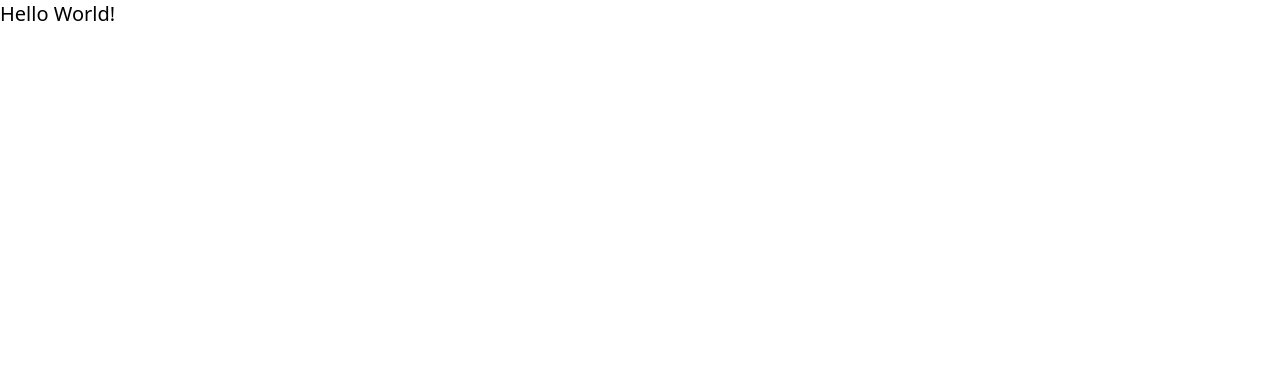
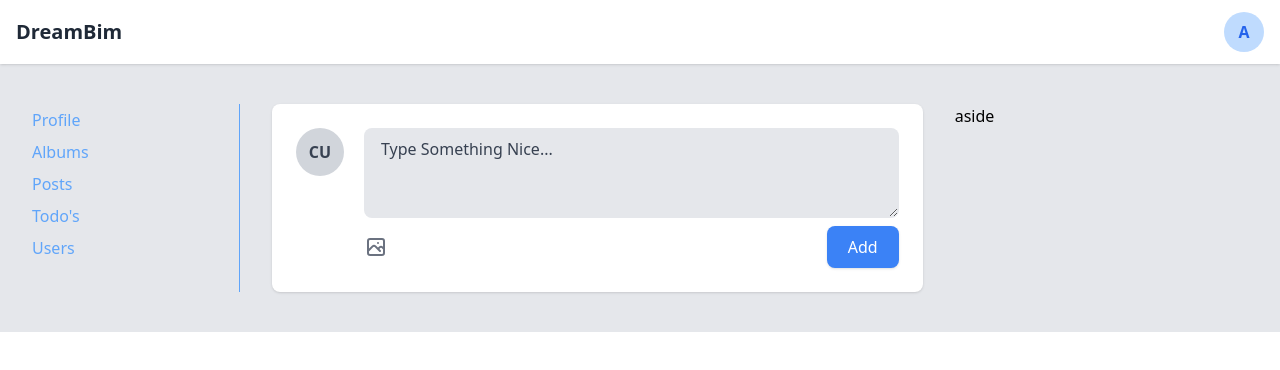
Before and after one commit to sezardino/nextjs-fundamentals, a Next.js app: page / in a window 1280 px wide. Shown: the top 370 px of the page. Built offline with nearby package versions, Linux system fonts and the light colour scheme.

Commit message:
add form

```diff
--- a/components/blocks/Header.tsx
+++ b/components/blocks/Header.tsx
@@ -1,3 +1,4 @@
+import { Link } from "@/types";
 import { useState } from "react";
 
 export const Header = () => {
@@ -5,7 +6,7 @@ export const Header = () => {
 
   const toggleDropdown = () => setDropDownOpen(!dropDownOpen);
 
-  const dropDownLinks = [
+  const dropDownLinks: Link[] = [
     { href: "#", text: "Edit Profile" },
     { href: "#", text: "Account Settings" },
     { href: "#", text: "Sign Out" },
--- a/components/blocks/Layout.tsx
+++ b/components/blocks/Layout.tsx
@@ -1,4 +1,5 @@
-import { Header } from "./Header";
+import { Header } from "@/components";
+import { Navigation } from "./Navigation";
 
 interface Props extends React.HTMLProps<HTMLDivElement> {}
 
@@ -9,9 +10,9 @@ export const Layout: React.FC<Props> = (props) => {
     <div className="antialiased sans-serif bg-gray-200">
       <Header />
       <div className="container mx-auto px-4 py-10">
-        <div className="md:flex justify-between">
-          {children}
-          <div className="md:w-1/3 lg:px-4">aside</div>
+        <div className="grid md:grid-cols-5 gap-8">
+          <Navigation className="hidden md:block" />
+          <div className="md:col-span-4 md:col-start-2">{children}</div>
         </div>
       </div>
     </div>
--- /dev/null
+++ b/components/blocks/Navigation.tsx
@@ -0,0 +1,27 @@
+import { Link } from "@/types";
+
+interface Props extends React.HTMLProps<HTMLUListElement> {}
+
+export const Navigation: React.FC<Props> = (props) => {
+  const navList: Link[] = [
+    { href: "#", text: "Profile" },
+    { href: "#", text: "Albums" },
+    { href: "#", text: "Posts" },
+    { href: "#", text: "Todo's" },
+    { href: "#", text: "Users" },
+  ];
+
+  return (
+    <ul
+      className={`relative after:w-px after:h-full after:absolute after:top-0 after:right-0 after:bg-blue-400 ${props.className}`}
+    >
+      {navList.map((link, index) => (
+        <li key={`${link.href}-${index}`}>
+          <a href={link.href} className="text-blue-400 px-4 py-1 inline-block">
+            {link.text}
+          </a>
+        </li>
+      ))}
+    </ul>
+  );
+};
--- /dev/null
+++ b/components/blocks/index.ts
@@ -0,0 +1,5 @@
+export * from "./AddDreamForm";
+export * from "./Header";
+export * from "./Layout";
+export * from "./Navigation";
+export * from "./ImagesPreview";
--- a/pages/_app.tsx
+++ b/pages/_app.tsx
@@ -1,8 +1,13 @@
 import type { AppProps } from "next/app";
+import { Layout } from "@/components";
 import "../styles/index.css";
 
 const MyApp = ({ Component, pageProps }: AppProps) => {
-  return <Component {...pageProps} />;
+  return (
+    <Layout>
+      <Component {...pageProps} />
+    </Layout>
+  );
 };
 
 export default MyApp;
--- a/pages/index.tsx
+++ b/pages/index.tsx
@@ -1,7 +1,13 @@
 import type { NextPage } from "next";
+import { AddDreamForm } from "@/components";
 
 const Home: NextPage = () => {
-  return <h1 className="text-xl">Hello World!</h1>;
+  return (
+    <div className="grid lg:grid-cols-3 gap-8">
+      <AddDreamForm className="lg:col-span-2" />
+      <div className="-order-1 lg:order-1">aside</div>
+    </div>
+  );
 };
 
 export default Home;
```
